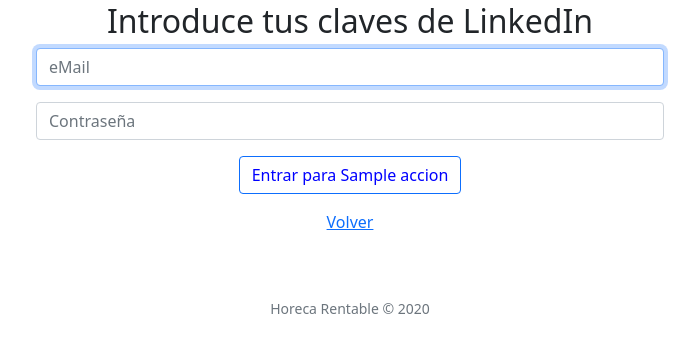
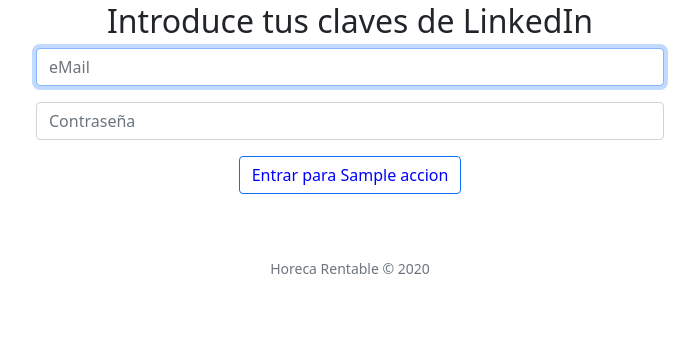
Before and after one commit to Metalex84/linkedin_automator, a Flask app: template templates/linklogin.html in a window 1280 px wide. Shown: the part 122-475 px from the top of the page, without its empty margins (290-989 px from the left). Run offline with Flask 3, Linux system fonts and the light colour scheme; the template is opened without the code that fills it: most values are stand-ins (such as "Sample title", 1, 10 or a date in 2020); some libraries are stand-ins or nearby versions.

Commit message:
Ya no hace falta el boton Volver en login linkedin

```diff
--- a/templates/linklogin.html
+++ b/templates/linklogin.html
@@ -18,8 +18,5 @@
     <div class="mb-3">
         <button class="btn btn-primary" type="submit">Entrar para {{ accion }}</button>
     </div>
-    <div class="mb-3">
-        <a href="{{ url_for('login') }}">Volver</a>
-    </div>
 </form>
 {% endblock %}
```
